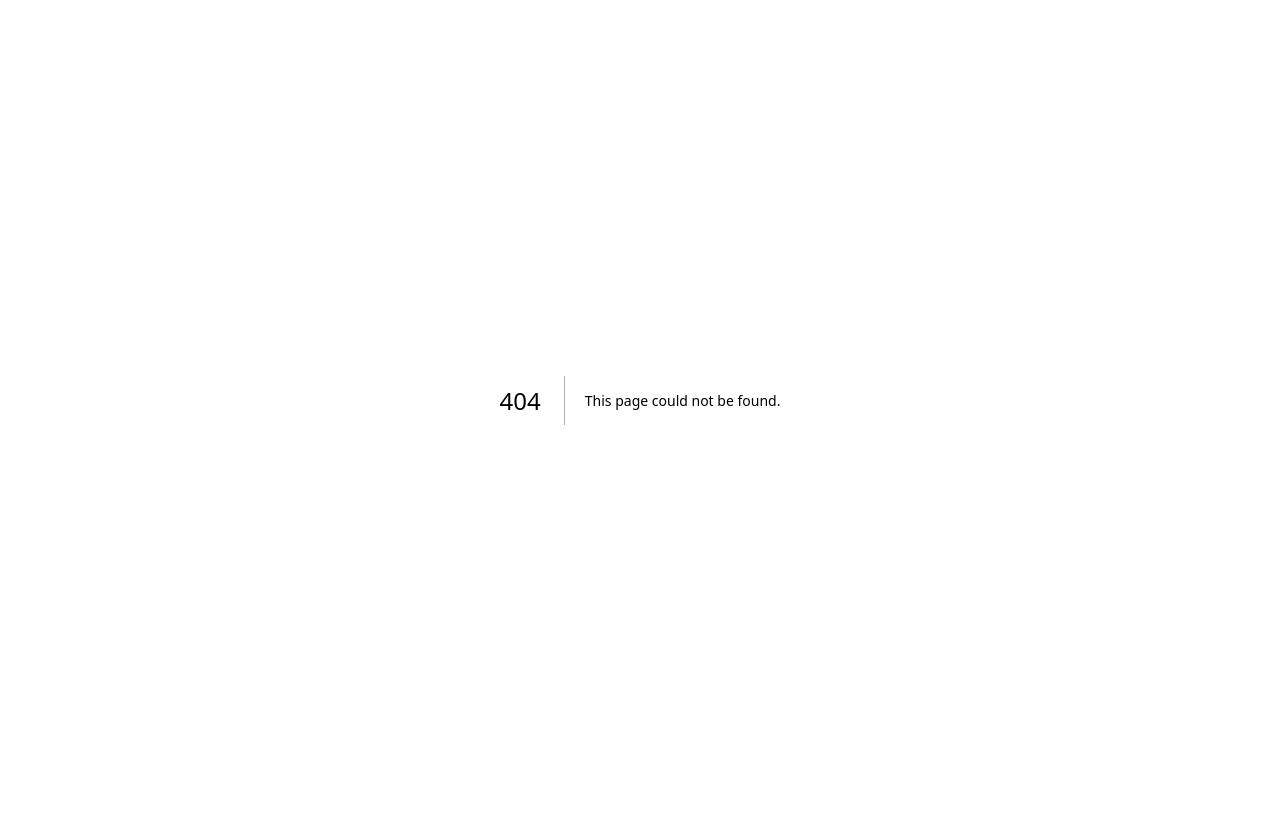
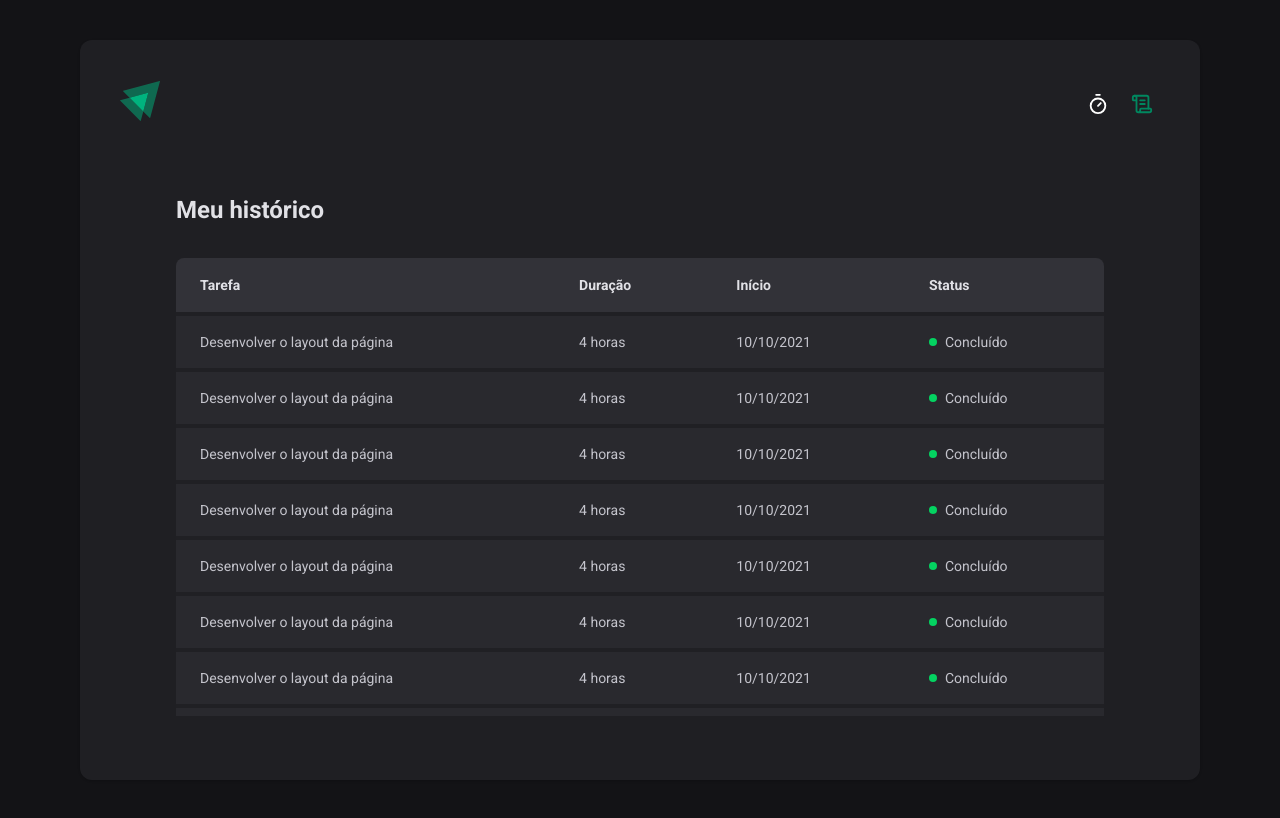
Before and after one commit to leduardovb/ignite-timer, a Next.js app: page /history in a window 1280 px wide. Before the commit this address had no page. Built offline with nearby package versions, Linux system fonts and the light colour scheme.

Commit message:
feat(history): create history page

```diff
--- /dev/null
+++ b/app/(app)/history/history-status.tsx
@@ -0,0 +1,31 @@
+import { cn } from "@/lib/utils";
+
+interface Props {
+  status: "stopped" | "running" | "completed";
+}
+
+const statusMap = {
+  stopped: {
+    label: "Interrompido",
+    color: "bg-[#AB222E]",
+  },
+  running: {
+    label: "Em andamento",
+    color: "bg-[#FBA94C]",
+  },
+  completed: {
+    label: "Concluído",
+    color: "bg-[#04D361]",
+  },
+};
+
+export function HistoryStatus({ status }: Props) {
+  const currentStatus = statusMap[status];
+
+  return (
+    <div className="flex items-center gap-x-2">
+      <div className={cn("size-2 rounded-full", currentStatus.color)} />
+      <span className={cn("text-sm text-gray-400")}>{currentStatus.label}</span>
+    </div>
+  );
+}
--- /dev/null
+++ b/app/(app)/history/layout.tsx
@@ -0,0 +1,8 @@
+export default function HistoryLayout({ children }: React.PropsWithChildren) {
+  return (
+    <div className="flex h-full flex-col gap-y-8">
+      <h3 className="text-2xl font-bold text-gray-300">Meu histórico</h3>
+      {children}
+    </div>
+  );
+}
--- /dev/null
+++ b/app/(app)/history/page.tsx
@@ -0,0 +1,38 @@
+import {
+  Table,
+  TableBody,
+  TableCell,
+  TableHead,
+  TableHeader,
+  TableRow,
+} from "@/components/ui/table";
+import { HistoryStatus } from "./history-status";
+
+export default function HistoryPage() {
+  return (
+    <div className="flex overflow-auto">
+      <Table>
+        <TableHeader>
+          <TableRow>
+            <TableHead>Tarefa</TableHead>
+            <TableHead>Duração</TableHead>
+            <TableHead>Início</TableHead>
+            <TableHead>Status</TableHead>
+          </TableRow>
+        </TableHeader>
+        <TableBody>
+          {Array.from({ length: 10 }).map((_, index) => (
+            <TableRow key={index}>
+              <TableCell>Desenvolver o layout da página</TableCell>
+              <TableCell>4 horas</TableCell>
+              <TableCell>10/10/2021</TableCell>
+              <TableCell>
+                <HistoryStatus status="completed" />
+              </TableCell>
+            </TableRow>
+          ))}
+        </TableBody>
+      </Table>
+    </div>
+  );
+}
--- a/app/(app)/layout.tsx
+++ b/app/(app)/layout.tsx
@@ -5,9 +5,11 @@ export default function AppLayout({ children }: React.PropsWithChildren) {
   return (
     <div className="flex min-h-screen items-center justify-center p-10">
       <main className="h-[46.25rem] w-full max-w-[70rem]">
-        <Card className="h-full space-y-[4.5rem] border-0">
+        <Card className="flex h-full flex-col space-y-[4.5rem] overflow-hidden border-0">
           <Header />
-          <CardContent>{children}</CardContent>
+          <CardContent className="overflow-hidden px-[6rem] pb-16">
+            {children}
+          </CardContent>
         </Card>
       </main>
     </div>
--- a/app/layout.tsx
+++ b/app/layout.tsx
@@ -1,9 +1,14 @@
 import type { Metadata } from "next";
-import { Roboto } from "next/font/google";
+import { Roboto, Roboto_Mono } from "next/font/google";
 import "./globals.css";
 
 const RobotoFont = Roboto({
   weight: ["400", "700"],
+  subsets: ["latin"],
+});
+
+const RobotoMonoFont = Roboto_Mono({
+  weight: ["700"],
   subsets: ["latin"],
 });
 
@@ -18,7 +23,9 @@ export default function RootLayout({
 }>) {
   return (
     <html lang="en">
-      <body className={`${RobotoFont.className} antialiased`}>{children}</body>
+      <body className={`${RobotoFont.className} dark antialiased`}>
+        {children}
+      </body>
     </html>
   );
 }
--- a/assets/icons/clock.icon.tsx
+++ b/assets/icons/clock.icon.tsx
@@ -11,7 +11,7 @@ export function ClockIcon() {
         fill-rule="evenodd"
         clip-rule="evenodd"
         d="M19.7017 10C19.7017 9.44772 20.1432 9 20.6879 9H26.15C26.6946 9 27.1362 9.44772 27.1362 10C27.1362 10.5523 26.6946 11 26.15 11H20.6879C20.1432 11 19.7017 10.5523 19.7017 10ZM23.4189 14.6923C18.4331 14.6923 14.3914 18.7906 14.3914 23.8462C14.3914 28.9017 18.4331 33 23.4189 33C28.4047 33 32.4465 28.9017 32.4465 23.8462C32.4465 18.7906 28.4047 14.6923 23.4189 14.6923ZM12.4189 23.8462C12.4189 17.6861 17.3438 12.6923 23.4189 12.6923C29.4941 12.6923 34.4189 17.6861 34.4189 23.8462C34.4189 30.0063 29.4941 35 23.4189 35C17.3438 35 12.4189 30.0063 12.4189 23.8462ZM28.6225 18.5693C29.0076 18.9599 29.0076 19.593 28.6225 19.9835L24.1163 24.5528C23.7312 24.9433 23.1067 24.9433 22.7216 24.5528C22.3365 24.1623 22.3365 23.5291 22.7216 23.1386L27.2278 18.5693C27.6129 18.1788 28.2374 18.1788 28.6225 18.5693Z"
-        fill="#00875F"
+        fill="#E1E1E6"
         className="fill-current"
       />
     </svg>
--- a/components/header/header-nav-item.tsx
+++ b/components/header/header-nav-item.tsx
@@ -21,7 +21,11 @@ export function HeaderNavItem({
       <Button
         size={"icon"}
         variant={"ghost"}
-        className={cn(isActive ? "text-primary" : "text-primary-foreground")}
+        className={cn(
+          isActive
+            ? "text-primary hover:text-primary/90"
+            : "text-primary-foreground",
+        )}
       >
         {children}
       </Button>
--- a/components/header/index.tsx
+++ b/components/header/index.tsx
@@ -1,8 +1,7 @@
 import { CardHeader } from "@/components/ui/card";
 import Image from "next/image";
 import { HeaderNavItem } from "./header-nav-item";
-import { ClockIcon } from "@/assets/icons/clock.icon";
-import { HistoryIcon } from "@/assets/icons/history.icon";
+import { ScrollText, Timer } from "lucide-react";
 
 export function Header() {
   return (
@@ -10,10 +9,10 @@ export function Header() {
       <Image src="/logo.svg" alt="Logo" width={40} height={40} priority />
       <nav className="flex items-center space-x-2">
         <HeaderNavItem href="/">
-          <ClockIcon />
+          <Timer size={22} />
         </HeaderNavItem>
         <HeaderNavItem href="/history">
-          <HistoryIcon />
+          <ScrollText size={22} />
         </HeaderNavItem>
       </nav>
     </CardHeader>
--- /dev/null
+++ b/components/ui/table.tsx
@@ -0,0 +1,127 @@
+import * as React from "react";
+
+import { cn } from "@/lib/utils";
+
+const Table = React.forwardRef<
+  HTMLTableElement,
+  React.HTMLAttributes<HTMLTableElement>
+>(({ className, ...props }, ref) => (
+  <div className="relative w-full overflow-auto">
+    <table
+      ref={ref}
+      className={cn("w-full caption-bottom text-sm", className)}
+      {...props}
+    />
+  </div>
+));
+Table.displayName = "Table";
+
+const TableHeader = React.forwardRef<
+  HTMLTableSectionElement,
+  React.HTMLAttributes<HTMLTableSectionElement>
+>(({ className, ...props }, ref) => (
+  <thead
+    ref={ref}
+    className={cn(
+      "[&_tr]:border-0 [&_tr]:bg-gray-700 [&_tr]:hover:bg-gray-700/90",
+      className,
+    )}
+    {...props}
+  />
+));
+TableHeader.displayName = "TableHeader";
+
+const TableBody = React.forwardRef<
+  HTMLTableSectionElement,
+  React.HTMLAttributes<HTMLTableSectionElement>
+>(({ className, ...props }, ref) => (
+  <tbody
+    ref={ref}
+    className={cn("[&_tr:last-child]:border-0", className)}
+    {...props}
+  />
+));
+TableBody.displayName = "TableBody";
+
+const TableFooter = React.forwardRef<
+  HTMLTableSectionElement,
+  React.HTMLAttributes<HTMLTableSectionElement>
+>(({ className, ...props }, ref) => (
+  <tfoot
+    ref={ref}
+    className={cn(
+      "border-t bg-muted/50 font-medium [&>tr]:last:border-b-0",
+      className,
+    )}
+    {...props}
+  />
+));
+TableFooter.displayName = "TableFooter";
+
+const TableRow = React.forwardRef<
+  HTMLTableRowElement,
+  React.HTMLAttributes<HTMLTableRowElement>
+>(({ className, ...props }, ref) => (
+  <tr
+    ref={ref}
+    className={cn(
+      "border-y-4 border-gray-800 bg-[#29292E] transition-colors hover:bg-muted/50 data-[state=selected]:bg-muted",
+      className,
+    )}
+    {...props}
+  />
+));
+TableRow.displayName = "TableRow";
+
+const TableHead = React.forwardRef<
+  HTMLTableCellElement,
+  React.ThHTMLAttributes<HTMLTableCellElement>
+>(({ className, ...props }, ref) => (
+  <th
+    ref={ref}
+    className={cn(
+      "h-14 px-6 text-left align-middle text-sm font-bold text-gray-300 first:rounded-tl-lg last:rounded-tr-lg [&:has([role=checkbox])]:pr-0 [&>[role=checkbox]]:translate-y-[2px]",
+      className,
+    )}
+    {...props}
+  />
+));
+TableHead.displayName = "TableHead";
+
+const TableCell = React.forwardRef<
+  HTMLTableCellElement,
+  React.TdHTMLAttributes<HTMLTableCellElement>
+>(({ className, ...props }, ref) => (
+  <td
+    ref={ref}
+    className={cn(
+      "px-6 py-4 align-middle text-gray-400 [&:has([role=checkbox])]:pr-0 [&>[role=checkbox]]:translate-y-[2px]",
+      className,
+    )}
+    {...props}
+  />
+));
+TableCell.displayName = "TableCell";
+
+const TableCaption = React.forwardRef<
+  HTMLTableCaptionElement,
+  React.HTMLAttributes<HTMLTableCaptionElement>
+>(({ className, ...props }, ref) => (
+  <caption
+    ref={ref}
+    className={cn("mt-4 text-sm text-muted-foreground", className)}
+    {...props}
+  />
+));
+TableCaption.displayName = "TableCaption";
+
+export {
+  Table,
+  TableHeader,
+  TableBody,
+  TableFooter,
+  TableHead,
+  TableRow,
+  TableCell,
+  TableCaption,
+};
--- a/tailwind.config.ts
+++ b/tailwind.config.ts
@@ -1,72 +1,78 @@
-import type { Config } from 'tailwindcss'
+import type { Config } from "tailwindcss";
 
 const config: Config = {
-  darkMode: ['class'],
+  darkMode: ["class"],
   content: [
-    './pages/**/*.{js,ts,jsx,tsx,mdx}',
-    './components/**/*.{js,ts,jsx,tsx,mdx}',
-    './app/**/*.{js,ts,jsx,tsx,mdx}',
+    "./pages/**/*.{js,ts,jsx,tsx,mdx}",
+    "./components/**/*.{js,ts,jsx,tsx,mdx}",
+    "./app/**/*.{js,ts,jsx,tsx,mdx}",
   ],
   theme: {
     extend: {
       colors: {
-        background: 'hsl(var(--background))',
-        foreground: 'hsl(var(--foreground))',
+        background: "hsl(var(--background))",
+        foreground: "hsl(var(--foreground))",
+        gray: {
+          "800": "#202024",
+          "700": "#323238",
+          "400": "#C4C4CC",
+          "300": "#E1E1E6",
+        },
         green: {
-          '900': '#015F43',
-          '400': '#00875F',
-          '300': '#00B37E',
+          "900": "#015F43",
+          "400": "#00875F",
+          "300": "#00B37E",
         },
         red: {
-          '900': '#00875F',
-          '400': '#F03847',
+          "900": "#00875F",
+          "400": "#F03847",
         },
         card: {
-          DEFAULT: 'hsl(var(--card))',
-          foreground: 'hsl(var(--card-foreground))',
+          DEFAULT: "hsl(var(--card))",
+          foreground: "hsl(var(--card-foreground))",
         },
         popover: {
-          DEFAULT: 'hsl(var(--popover))',
-          foreground: 'hsl(var(--popover-foreground))',
+          DEFAULT: "hsl(var(--popover))",
+          foreground: "hsl(var(--popover-foreground))",
         },
         primary: {
-          DEFAULT: 'hsl(var(--primary))',
-          foreground: 'hsl(var(--primary-foreground))',
+          DEFAULT: "hsl(var(--primary))",
+          foreground: "hsl(var(--primary-foreground))",
         },
         secondary: {
-          DEFAULT: 'hsl(var(--secondary))',
-          foreground: 'hsl(var(--secondary-foreground))',
+          DEFAULT: "hsl(var(--secondary))",
+          foreground: "hsl(var(--secondary-foreground))",
         },
         muted: {
-          DEFAULT: 'hsl(var(--muted))',
-          foreground: 'hsl(var(--muted-foreground))',
+          DEFAULT: "hsl(var(--muted))",
+          foreground: "hsl(var(--muted-foreground))",
         },
         accent: {
-          DEFAULT: 'hsl(var(--accent))',
-          foreground: 'hsl(var(--accent-foreground))',
+          DEFAULT: "hsl(var(--accent))",
+          foreground: "hsl(var(--accent-foreground))",
         },
         destructive: {
-          DEFAULT: 'hsl(var(--destructive))',
-          foreground: 'hsl(var(--destructive-foreground))',
+          DEFAULT: "hsl(var(--destructive))",
+          foreground: "hsl(var(--destructive-foreground))",
         },
-        border: 'hsl(var(--border))',
-        input: 'hsl(var(--input))',
-        ring: 'hsl(var(--ring))',
+        border: "hsl(var(--border))",
+        input: "hsl(var(--input))",
+        ring: "hsl(var(--ring))",
         chart: {
-          '1': 'hsl(var(--chart-1))',
-          '2': 'hsl(var(--chart-2))',
-          '3': 'hsl(var(--chart-3))',
-          '4': 'hsl(var(--chart-4))',
-          '5': 'hsl(var(--chart-5))',
+          "1": "hsl(var(--chart-1))",
+          "2": "hsl(var(--chart-2))",
+          "3": "hsl(var(--chart-3))",
+          "4": "hsl(var(--chart-4))",
+          "5": "hsl(var(--chart-5))",
         },
       },
       borderRadius: {
-        lg: 'var(--radius)',
-        md: 'calc(var(--radius) - 2px)',
-        sm: 'calc(var(--radius) - 4px)',
+        lg: "var(--radius)",
+        md: "calc(var(--radius) - 2px)",
+        sm: "calc(var(--radius) - 4px)",
       },
     },
   },
-  plugins: [require('tailwindcss-animate')],
-}
-export default config
+  plugins: [require("tailwindcss-animate")],
+};
+export default config;
```
